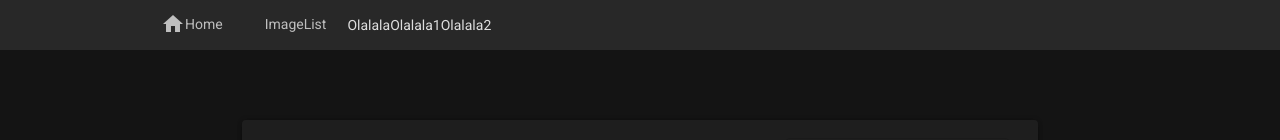
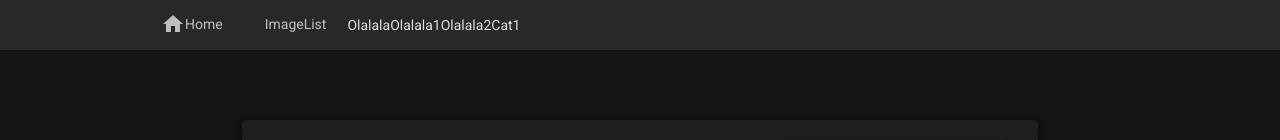
Before and after one commit to TungphamV999/browserImage, an Angular app: page / in a window 1280 px wide. Shown: the top 140 px of the page. Built offline with nearby package versions, Linux system fonts and the light colour scheme.

Commit message:
cat1 commit 1

```diff
--- a/src/app/general-components/nav-bar/nav-bar.component.html
+++ b/src/app/general-components/nav-bar/nav-bar.component.html
@@ -23,5 +23,6 @@
     <div>Olalala</div>
     <div>Olalala1</div>
     <div>Olalala2</div>
+    <div>Cat1</div>
   </div>
 </nav>
```
